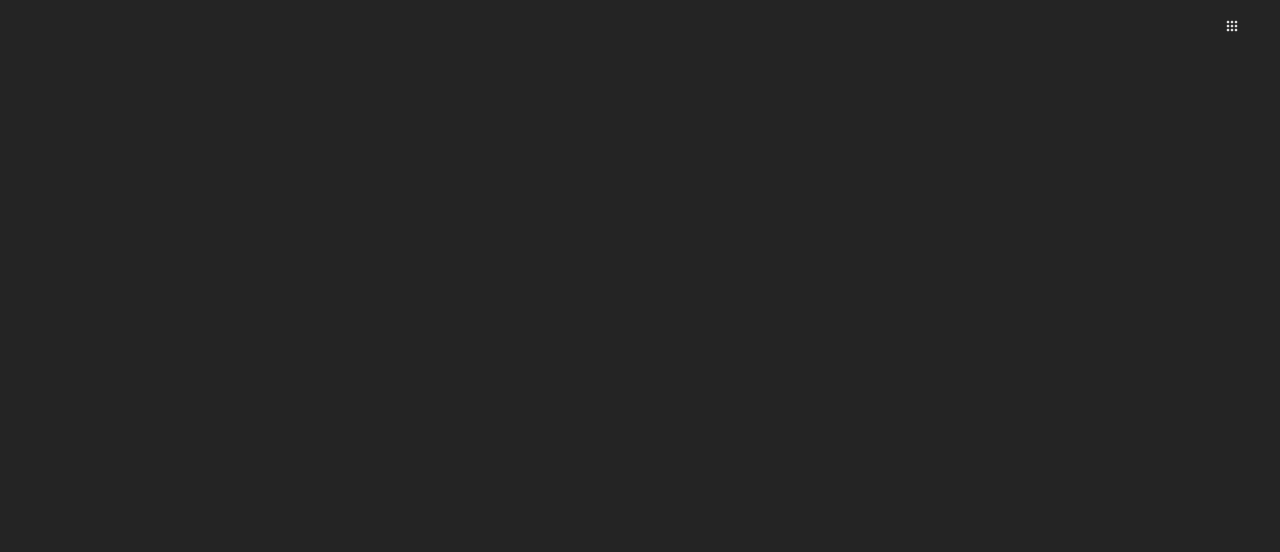
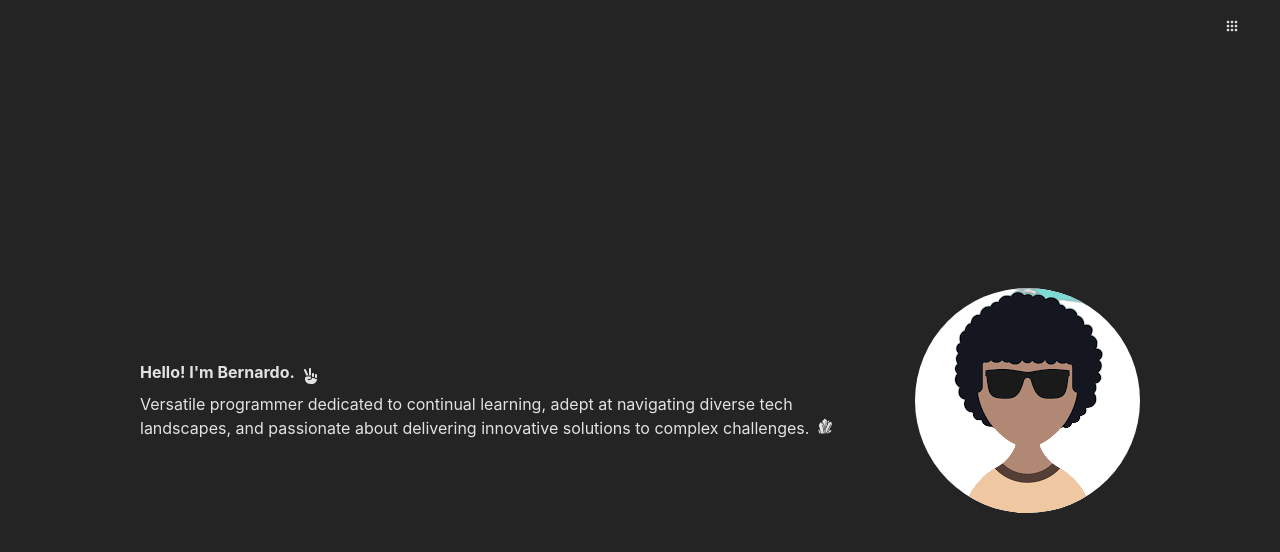
Before and after one commit to Bernullys/bernullys-portfolio, a React (Vite) app: page / in a window 1280 px wide. Shown: the top 552 px of the page. Built offline with nearby package versions, Linux system fonts and the light colour scheme.

Commit message:
presentation commponent

```diff
--- a/src/App.css
+++ b/src/App.css
@@ -1,6 +1,8 @@
 #root {
-  max-width: 1280px;
-  margin: 0 auto;
-  padding: 2rem;
-  text-align: center;
+  display: flex;
+  justify-content: center;
+  align-items: center;
+  height: 100vh;
+  margin: 0;
+  padding: 0;
 }
--- a/src/Components/Header.css
+++ b/src/Components/Header.css
@@ -2,6 +2,7 @@
     position: absolute;
     top: 16px;
     right: 40px;
+    z-index: 2;
 }
 
 .desapear {
@@ -9,5 +10,34 @@
 }
 
 .visible {
-    display: block;
+    display: flex;
+    flex-direction: column;
+    align-items: center;
 }
+
+.menu_main_container {
+    position: fixed;
+    display: flex;
+    align-items: center;
+    justify-content: center;
+    top: 0;
+    left: 0;
+    width: 100%;
+    height: 0;
+    background-color: gray;
+    overflow: hidden;
+    transition: height 0.5s ease;
+}
+
+.active {
+    height: 100%;
+    transform: translateY(0);
+}
+
+li {
+    list-style: none;
+}
+
+a {
+    text-decoration: none;
+}
--- a/src/Components/Header.jsx
+++ b/src/Components/Header.jsx
@@ -2,7 +2,7 @@ import React, { useState } from "react"
 import { CgMenuGridO } from "react-icons/cg"
 import { TiArrowSortedDown, TiArrowSortedUp } from "react-icons/ti"
 import { AiOutlineClose } from "react-icons/ai"
-
+import Presentation from "./Presentation"
 import "./Header.css"
 
 function Header () {
@@ -27,6 +27,8 @@ function Header () {
         setMenuVisible(!menuVisible)
     }
 
+    const name = "Bernardo"
+
     return (
         <header className="header__main__container">
             <nav className="header_navbar">
@@ -45,6 +47,7 @@ function Header () {
                         { menuIcon }
                     </span>
                 </div>
+                <section className={menuVisible ? "menu_main_container active" : "menu_main_container"}>
                     <ul className={menuVisible ? "visible" : "desapear"}>
                         <li>
                             <a href="">
@@ -62,10 +65,15 @@ function Header () {
                             </a>
                         </li>
                     </ul>
+                </section>
+
+                <Presentation
+                    name = {name}
+                />
 
             </nav>
         </header>
     )
 }
 
-export default Header;
+export default Header
--- /dev/null
+++ b/src/Components/Presentation.css
@@ -0,0 +1,39 @@
+.presentation_main_container {
+    display: flex;
+    align-items: center;
+    width: 1000px;
+    justify-content: space-between;
+}
+
+.name_paragraph_container {
+    width: 700px;
+}
+
+.name_container {
+    display: flex;
+    align-items: center;
+}
+
+.name_container h1 {
+    margin: 0 0 8px 0;
+}
+
+.paragraph_container {
+    display: flex;
+    align-items: center;
+}
+
+.paragraph_container p {
+    text-align: left;
+    margin: 0;
+}
+
+.peace_icon,
+.grow_icon {
+    margin-left: 8px;
+}
+
+.my-avatar {
+    background-color: #FFF;
+    border-radius: 50%;
+}
--- /dev/null
+++ b/src/Components/Presentation.jsx
@@ -0,0 +1,28 @@
+import { FaHandPeace } from "react-icons/fa6"
+import { GiCrystalGrowth } from "react-icons/gi"
+
+import "./Presentation.css"
+
+
+const Presentation = ( { name }) => {
+
+    return (
+        <section className="presentation_main_container">
+            <article className="name_paragraph_container">
+                <div className="name_container">
+                    <h1>Hello! I'm { name }. </h1>
+                    <FaHandPeace className="peace_icon"/>
+                </div>
+                <div className="paragraph_container">
+                    <p>
+                        Versatile programmer dedicated to continual learning, adept at navigating diverse tech landscapes, and passionate about delivering innovative solutions to complex challenges.
+                    <GiCrystalGrowth className="grow_icon"/>
+                    </p>
+                </div>
+            </article>
+            <img src="/src/assets/avatar.png" alt="my-avatar" className="my-avatar"/>
+        </section>
+    )
+}
+
+export default Presentation
--- a/src/index.css
+++ b/src/index.css
@@ -15,8 +15,4 @@
 
 body {
   margin: 0;
-  display: flex;
-  place-items: center;
-  min-width: 320px;
-  min-height: 100vh;
 }
```
Also changed, not shown: src/assets/avatar.png (added), 1 other file (tests, documents, lock files or other folders). Lines whose indentation alone changed are shown as unchanged.
